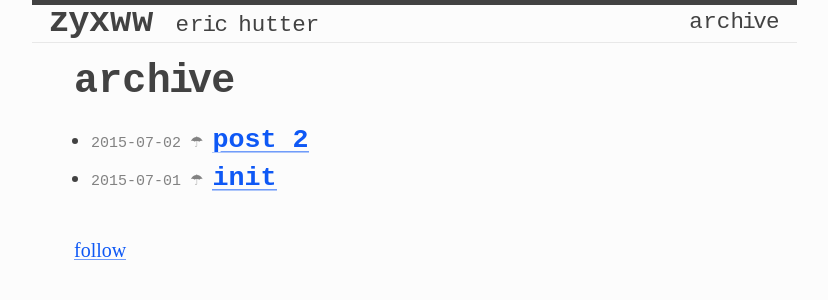
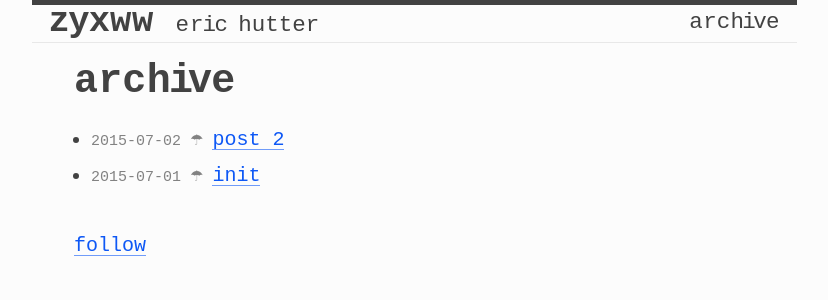
Before and after one commit to huttereg/huttereg.github.io, a Jekyll site: the page built from archive.html, in a window 1280 px wide. Shown: the top 300 px of the page, without its empty margins (226-1054 px from the left). Built offline with Jekyll 4.4.1, drawn with Linux system fonts in a browser that asks for light colours.

Commit message:
tweak archive styles

```diff
--- a/_sass/_about.scss
+++ /dev/null
@@ -1,5 +0,0 @@
-.about-list {
-  @include breakpoint(break-1) {
-    margin-left: 1rem;
-  }
-}
--- a/_sass/_archive.scss
+++ b/_sass/_archive.scss
@@ -1,9 +1,3 @@
-.archive-list {
-  @include breakpoint(break-1) {
-    margin-left: 1rem;
-  }
+.archive {
+  font-family: unquote(map-get($headingtype, font-family));
 }
-
-.archive-inline {
-  display: inline;
-}
--- a/_sass/_util.scss
+++ b/_sass/_util.scss
@@ -1,3 +1,9 @@
+.flush-list {
+  @include breakpoint(break-1) {
+    margin-left: 1rem;
+  }
+}
+
 .kern-l-1 {
   margin-left: -0.1rem;
 }
--- a/about.html
+++ b/about.html
@@ -8,7 +8,7 @@ TODO fill in better about info
 
 <p>{{site.description}}</p>
 <h4>special thanks to:</h4>
-<ul class="about-list">
+<ul class="flush-list">
   <li><a href="https://sassline.com/">Sassline</a></li>
   <li><a href="http://jekyllrb.com/">Jekyll</a></li>
   <li><a href="https://pages.github.com/">GitHub Pages</a></li>
--- a/archive.html
+++ b/archive.html
@@ -1,15 +1,14 @@
 ---
 layout: default
 ---
-<div class="single">
+<div class="single archive">
   <h1>{% include nav/archive.html %}</h1>
-  <ul class="archive-list">
+  <ul class="flush-list">
     {% for post in site.posts %}
     <li>
-      <span class="caption">{{ post.date | date: "%F" }} ☂ </span>
-      <h4 class="archive-inline"><a href="{{ post.url | prepend: site.baseurl }}">{{ post.title }}</a></h4>
+      <span class="caption">{{ post.date | date: "%F" }} ☂ </span><a href="{{ post.url | prepend: site.baseurl }}">{{ post.title }}</a>
     </li>
     {% endfor %}
   </ul>
-  <p><a href="{{ "/feed.xml" | prepend: site.baseurl }}">follow</a><p>
+  <p><a href="{{ "/feed.xml" | prepend: site.baseurl }}">follow</a></p>
 </div>
--- a/css/main.scss
+++ b/css/main.scss
@@ -14,7 +14,6 @@
 
   "base",
 
-  "about",
   "archive",
   "nav",
   "post",
```
